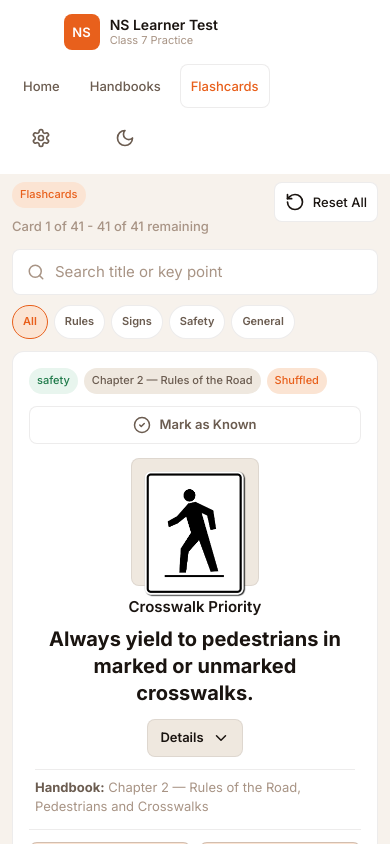
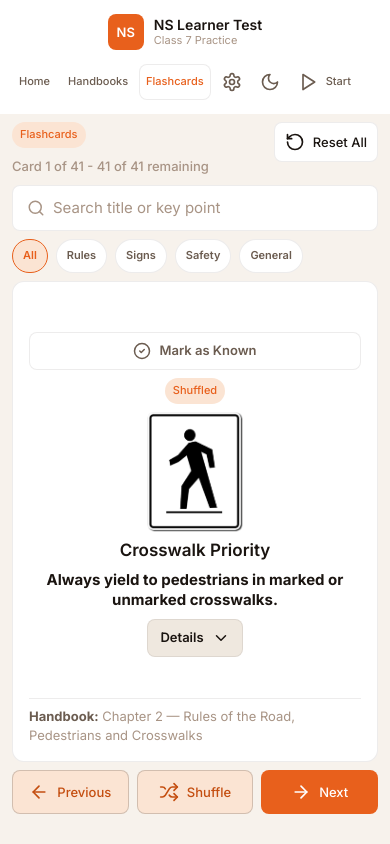
Before and after one commit to muknan/NS-Learners, a Next.js app: page /flashcards in a window 390 px wide. Both pictures are taken after a click on the button "Shuffle". Shown: the top 844 px of the page. Built offline with nearby package versions, Linux system fonts and the light colour scheme.

Commit message:
Fix flashcard mobile layout

```diff
--- a/src/components/flashcards/FlashcardImage.tsx
+++ b/src/components/flashcards/FlashcardImage.tsx
@@ -15,7 +15,7 @@ export function FlashcardImage({ card }: { card: Flashcard }) {
   }
 
   return (
-    <figure className="flashcard-image" data-testid="flashcard-image">
+    <figure className="flashcard-image-wrapper" data-testid="flashcard-image">
       {/* eslint-disable-next-line @next/next/no-img-element -- Native img keeps static sign assets reliable. */}
       <img
         alt={card.imageAlt ?? 'Road sign for this flashcard'}
--- a/src/components/flashcards/FlashcardsClient.tsx
+++ b/src/components/flashcards/FlashcardsClient.tsx
@@ -27,13 +27,6 @@ type PersistedFlashcardsState = {
   isShuffled?: boolean;
   knownIds?: string[];
   order?: string[];
-};
-
-const categoryTone: Record<FlashcardCategory, 'brand' | 'neutral' | 'warning' | 'success'> = {
-  general: 'brand',
-  rules: 'neutral',
-  signs: 'warning',
-  safety: 'success',
 };
 
 const categoryFilters: Array<{ label: string; value: CategoryFilter }> = [
@@ -319,12 +312,7 @@ export function FlashcardsClient({ deck }: { deck: Flashcard[] }) {
       >
         {currentCard ? (
           <>
-            <div className="flashcard-card-header">
-              <div className="flashcard-meta">
-                <Badge tone={categoryTone[currentCard.category]}>{currentCard.category}</Badge>
-                <Badge tone="neutral">{currentCard.chapter}</Badge>
-                {isShuffled ? <Badge tone="brand">Shuffled</Badge> : null}
-              </div>
+            <div className="flashcard-inner">
               <button
                 aria-label={
                   isCurrentKnown
@@ -339,9 +327,9 @@ export function FlashcardsClient({ deck }: { deck: Flashcard[] }) {
                 <CheckCircle2 aria-hidden="true" />
                 <span>{isCurrentKnown ? 'Known' : 'Mark as Known'}</span>
               </button>
-            </div>
 
-            <div className="flashcard-card-body">
+              {isShuffled ? <Badge tone="brand">Shuffled</Badge> : null}
+
               <FlashcardImage card={currentCard} />
 
               <div className="flashcard-copy">
@@ -368,28 +356,23 @@ export function FlashcardsClient({ deck }: { deck: Flashcard[] }) {
                   <p>{currentCard.summary}</p>
                 </div>
               </div>
+            </div>
 
-              <div className="flashcard-card-footer">
             {currentCard.handbookSection ? (
-                  <p>
+              <p className="flashcard-meta-bottom">
                 <span>Handbook:</span> {currentCard.handbookSection}
               </p>
             ) : null}
-              </div>
-            </div>
-
-            {controls}
           </>
         ) : (
-          <>
-            <div className="flashcard-card-body flashcard-card-body--empty">
+          <div className="flashcard-inner flashcard-inner--empty">
             <h1 id="flashcards-title">No flashcards found</h1>
             <p>Try another category or search term.</p>
           </div>
-            {controls}
-          </>
         )}
       </Card>
+
+      {controls}
     </section>
   );
 }
--- a/src/styles/globals.css
+++ b/src/styles/globals.css
@@ -171,7 +171,14 @@ p {
 .site-nav {
   display: flex;
   align-items: center;
-  gap: 8px;
+  gap: var(--space-2);
+  overflow-x: auto;
+  flex-wrap: nowrap;
+  scrollbar-width: none;
+}
+
+.site-nav::-webkit-scrollbar {
+  display: none;
 }
 
 .site-nav > a,
@@ -184,10 +191,12 @@ p {
   border: 1px solid transparent;
   border-radius: var(--radius-control);
   padding-inline: 12px;
+  flex-shrink: 0;
   background: transparent;
   color: var(--color-text-secondary);
   font-size: var(--text-14);
   font-weight: 500;
+  white-space: nowrap;
 }
 
 .site-nav > a:hover,
@@ -709,11 +718,13 @@ p {
 }
 
 .flashcards-layout {
-  display: grid;
+  display: flex;
   width: min(840px, 100%);
-  gap: 14px;
+  min-height: calc(100vh - var(--header-height) - 48px - var(--space-6));
+  flex-direction: column;
+  gap: var(--space-4);
   margin-inline: auto;
-  padding-block: 16px 48px;
+  padding-block: var(--space-4) var(--space-6);
 }
 
 .flashcards-heading {
@@ -806,11 +817,10 @@ p {
 
 .flashcard-view {
   display: flex;
-  min-height: clamp(540px, 68vh, 700px);
-  max-height: min(760px, calc(100dvh - 220px));
+  flex: 1 1 auto;
   flex-direction: column;
-  gap: 14px;
-  overflow: hidden;
+  gap: var(--space-3);
+  overflow: visible;
   padding: clamp(18px, 4vw, 30px);
 }
 
@@ -819,23 +829,10 @@ p {
   box-shadow: inset 0 0 0 1px var(--color-success-border);
 }
 
-.flashcard-card-header {
-  display: flex;
-  align-items: center;
-  justify-content: space-between;
-  gap: 12px;
-}
-
-.flashcard-meta {
-  display: flex;
-  min-width: 0;
-  flex-wrap: wrap;
-  gap: 6px;
-}
-
 .flashcard-known-toggle {
   display: inline-flex;
   min-height: 38px;
+  width: min(440px, 100%);
   flex: 0 0 auto;
   align-items: center;
   justify-content: center;
@@ -855,44 +852,52 @@ p {
   color: var(--color-success);
 }
 
-.flashcard-card-body {
-  display: grid;
+.flashcard-inner {
+  display: flex;
+  width: 100%;
   flex: 1 1 auto;
-  min-height: 0;
-  align-content: start;
-  justify-items: center;
-  gap: 16px;
-  overflow-y: auto;
-  overscroll-behavior: contain;
-  padding: 2px 6px;
-  scrollbar-width: thin;
-}
-
-.flashcard-card-body--empty {
-  align-content: center;
+  flex-direction: column;
+  align-items: center;
+  justify-content: center;
+  gap: var(--space-3);
+  overflow: visible;
+}
+
+.flashcard-inner--empty {
   text-align: center;
 }
 
-.flashcard-image {
-  display: grid;
-  width: min(180px, 42vw);
-  height: min(180px, 42vw);
-  margin: 0;
-  place-items: center;
-  border: 1px solid var(--color-border-default);
-  border-radius: var(--radius-control);
-  padding: 12px;
-  background: var(--color-surface-muted);
-}
-
-.flashcard-image img {
+.flashcard-image-wrapper {
+  display: flex;
   width: 100%;
-  height: 100%;
+  height: 160px;
+  max-height: 160px;
+  align-items: center;
+  justify-content: center;
+  margin: 0;
+  overflow: hidden;
+}
+
+.flashcard-image-wrapper img {
+  display: block;
+  width: auto;
+  height: auto;
+  max-width: 100%;
+  max-height: 100%;
   object-fit: contain;
 }
 
+@media (min-width: 641px) {
+  .flashcard-image-wrapper {
+    height: 200px;
+    max-height: 200px;
+  }
+}
+
 .flashcard-copy {
   display: grid;
+  width: 100%;
+  min-width: 0;
   justify-items: center;
   gap: 10px;
   text-align: center;
@@ -906,12 +911,13 @@ p {
 }
 
 .flashcard-key-point {
-  max-width: 34ch;
+  max-width: min(34ch, 100%);
   margin: 0;
   color: var(--color-text-primary);
   font-size: var(--text-28);
   font-weight: 700;
   line-height: 1.28;
+  overflow-wrap: anywhere;
 }
 
 .flashcard-detail {
@@ -953,7 +959,7 @@ p {
 }
 
 .flashcard-summary p,
-.flashcard-card-body--empty p {
+.flashcard-inner--empty p {
   max-width: 62ch;
   margin: 0;
   color: var(--color-text-secondary);
@@ -961,21 +967,18 @@ p {
   line-height: 1.6;
 }
 
-.flashcard-card-footer {
+.flashcard-meta-bottom {
   width: min(620px, 100%);
-  min-height: 24px;
+  flex-shrink: 0;
+  margin: auto auto 0;
   border-top: 1px solid var(--color-border-default);
   padding-top: 8px;
-}
-
-.flashcard-card-footer p {
-  margin: 0;
   color: var(--color-text-muted);
   font-size: var(--text-12);
   line-height: 1.45;
 }
 
-.flashcard-card-footer span {
+.flashcard-meta-bottom span {
   color: var(--color-text-secondary);
   font-weight: 700;
 }
@@ -985,9 +988,6 @@ p {
   flex: 0 0 auto;
   flex-wrap: wrap;
   justify-content: center;
-  margin-top: auto;
-  border-top: 1px solid var(--color-border-default);
-  padding-top: 12px;
   gap: 10px;
 }
 
@@ -2123,10 +2123,9 @@ input[type='range'] {
   }
 
   .site-nav {
-    display: grid;
-    grid-template-columns: repeat(5, minmax(0, auto));
-    justify-content: center;
-    width: auto;
+    display: flex;
+    justify-content: flex-start;
+    width: 100%;
     max-width: 100%;
   }
 
@@ -2134,10 +2133,6 @@ input[type='range'] {
   .site-nav > button {
     min-height: 44px;
     padding-inline: 10px;
-  }
-
-  .site-nav .button {
-    display: none;
   }
 
   .hero-section,
@@ -2236,8 +2231,14 @@ input[type='range'] {
   }
 
   .site-nav {
-    grid-template-columns: repeat(3, minmax(0, auto));
-    row-gap: 8px;
+    gap: var(--space-1);
+  }
+
+  .site-nav > a,
+  .site-nav > button {
+    min-height: 36px;
+    padding-inline: 6px;
+    font-size: var(--text-12);
   }
 
   .results-hero {
@@ -2271,6 +2272,25 @@ input[type='range'] {
     grid-column: 3;
     grid-row: 1 / span 2;
     align-self: center;
+  }
+}
+
+@media (max-width: 380px) {
+  .site-nav {
+    gap: var(--space-1);
+  }
+
+  .site-nav > a,
+  .site-nav > button {
+    min-height: 36px;
+    padding-inline: 6px;
+    font-size: var(--text-12);
+  }
+
+  .site-nav > .button {
+    min-height: 36px;
+    padding-inline: 8px;
+    font-size: var(--text-12);
   }
 }
 
@@ -2485,15 +2505,16 @@ input[type='range'] {
   }
 
   .flashcards-layout {
-    display: grid;
+    display: flex;
     width: min(840px, 100%);
-    gap: 12px;
+    gap: var(--space-2);
     margin-inline: auto;
     padding-block: 8px 16px;
   }
 
   .flashcards-heading {
     align-items: start;
+    gap: var(--space-2);
   }
 
   .flashcards-heading .button {
@@ -2501,8 +2522,10 @@ input[type='range'] {
     padding-inline: 10px;
   }
 
+  .flashcard-toolbar,
+  .flashcard-search,
   .flashcard-filter-list {
-    gap: 6px;
+    gap: var(--space-2);
   }
 
   .flashcard-filter-chip {
@@ -2512,43 +2535,37 @@ input[type='range'] {
   }
 
   .flashcard-view {
-    min-height: min(540px, calc(100dvh - 28px));
-    max-height: calc(100dvh - 28px);
-    gap: 12px;
+    gap: var(--space-2);
     padding: 16px;
-  }
-
-  .flashcard-card-header {
-    align-items: stretch;
-    flex-direction: column;
+    overflow: visible;
+  }
+
+  .flashcard-inner {
+    gap: var(--space-2);
   }
 
   .flashcard-known-toggle {
     width: 100%;
   }
 
-  .flashcard-card-body {
-    gap: 12px;
-  }
-
   .flashcard-view h1 {
-    font-size: var(--text-24);
+    font-size: var(--font-size-lg);
     line-height: 1.2;
   }
 
   .flashcard-key-point {
-    font-size: var(--text-22);
+    font-size: var(--font-size-md);
     line-height: 1.35;
   }
 
-  .flashcard-image {
-    width: min(128px, 42vw);
-    height: min(128px, 42vw);
-  }
-
-  .flashcard-card-footer p,
+  .flashcard-image-wrapper {
+    height: 120px;
+    max-height: 120px;
+  }
+
   .flashcard-summary p,
-  .flashcard-card-body--empty p {
+  .flashcard-inner--empty p,
+  .flashcard-meta-bottom {
     font-size: var(--text-14);
   }
 
```
Lines whose indentation alone changed are shown as unchanged.
